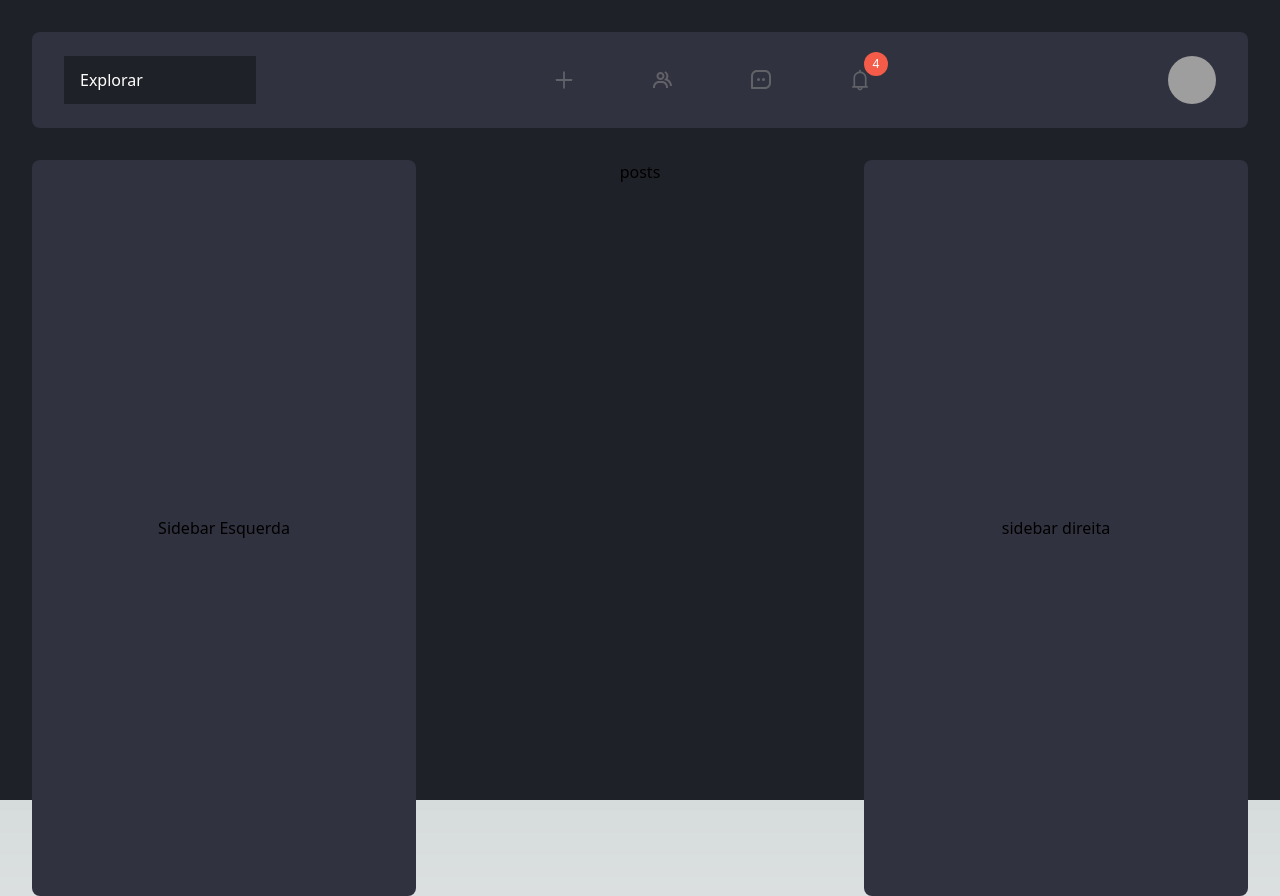
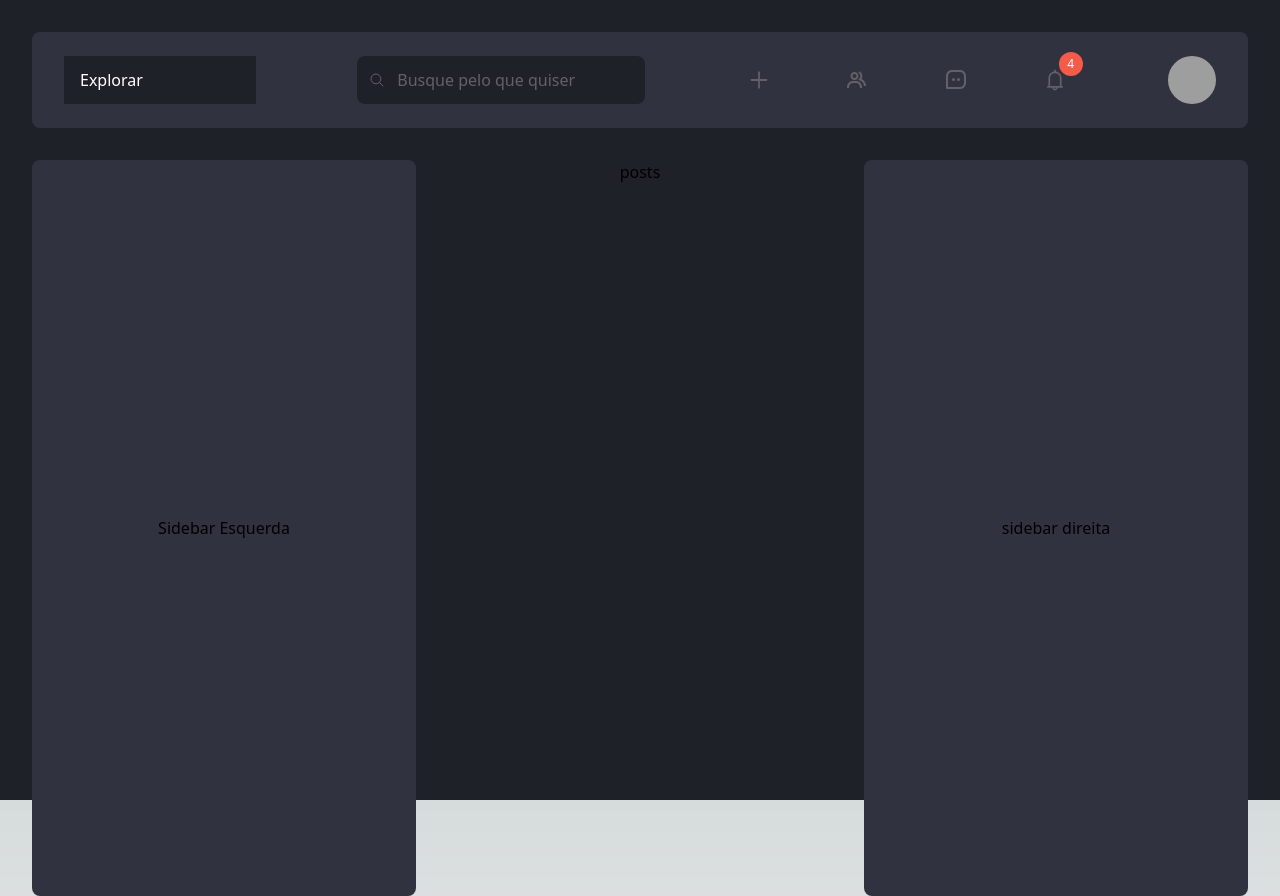
Before and after one commit to dinhostork/adagio-frontend, a Next.js app: page / in a window 1280 px wide. Built offline with nearby package versions, Linux system fonts and the light colour scheme; grey boxes are pictures that could not be loaded.

Commit message:
feat: caixa de busca

```diff
--- /dev/null
+++ b/src/components/atoms/Input/index.tsx
@@ -0,0 +1,22 @@
+import { InputAtom, iconWrapper, inputWrapper } from "./styles";
+import { InputTypes } from "./types";
+
+export const Input: React.FC<InputTypes> = ({
+  icon,
+  placeholder,
+  type,
+  id,
+  onChange,
+}) => {
+  return (
+    <div className={inputWrapper}>
+      <div className={iconWrapper}>{icon}</div>
+      <InputAtom
+        placeholder={placeholder}
+        type={type}
+        id={id}
+        onChange={onChange}
+      />
+    </div>
+  );
+};
--- /dev/null
+++ b/src/components/atoms/Input/styles.ts
@@ -0,0 +1,24 @@
+import tw from "tailwind-styled-components";
+
+export const inputWrapper = `
+    relative
+`;
+
+export const iconWrapper = `
+    absolute inset-y-0 left-0 flex items-center pl-3 pointer-events-none text-gray-dark
+`;
+export const InputAtom = tw.input`
+
+    placeholder-gray-light
+    h-12
+    bg-carbone-secondary
+    text-white
+    text-base
+    rounded-lg
+    block
+    w-72
+    pl-10
+    focus:outline-none
+    focus:ring-2
+
+`;
--- /dev/null
+++ b/src/components/atoms/Input/types.ts
@@ -0,0 +1,7 @@
+export interface InputTypes {
+  placeholder?: string;
+  type?: string;
+  id?: string;
+  icon?: React.ReactNode;
+  onChange?: (e: React.ChangeEvent<HTMLInputElement>) => void;
+}
--- /dev/null
+++ b/src/components/molecules/SearchBox/index.tsx
@@ -0,0 +1,25 @@
+import { Input } from "@/components/atoms/Input";
+import { useState } from "react";
+import { IoSearchOutline } from "react-icons/io5";
+
+export const SearchBox: React.FC = ({}) => {
+  const [searchValue, setSearchValue] = useState("");
+
+  const handleSubmit = (e: React.FormEvent<HTMLFormElement>) => {
+    e.preventDefault();
+
+    //TODO - Implement search logic
+  };
+
+  return (
+    <form onSubmit={handleSubmit}>
+      <Input
+        icon={<IoSearchOutline />}
+        placeholder="Busque pelo que quiser"
+        type="text"
+        id="search-box"
+        onChange={(e) => setSearchValue(e.target.value)}
+      />
+    </form>
+  );
+};
--- a/src/components/organisms/Topbar/index.tsx
+++ b/src/components/organisms/Topbar/index.tsx
@@ -7,6 +7,7 @@ import { MessagesMenu } from "@/components/molecules/MessagesMenu";
 import { NotificationsMenu } from "@/components/molecules/NotificationsMenu";
 import { mainMenuBlock } from "./styles";
 import TopbarWrapper from "@/components/atoms/TopBarWrapper";
+import { SearchBox } from "@/components/molecules/SearchBox";
 
 
 
@@ -14,6 +15,7 @@ export const Topbar: React.FC<TopbarProps> = ({ children }) => {
   return (
     <TopbarWrapper>
       {children}
+      <SearchBox />
       <div className={mainMenuBlock}>
         <CreateMenu />
         <SolicitationsMenu />
--- a/tailwind.config.js
+++ b/tailwind.config.js
@@ -16,7 +16,8 @@ module.exports = {
       },
       gray: {
         DEFAULT: '#E5E5E5',
-        dark: '#616268'
+        dark: '#616268',
+        light: '#636168'
       },
       white: {
         DEFAULT: '#FFFFFF',
```
